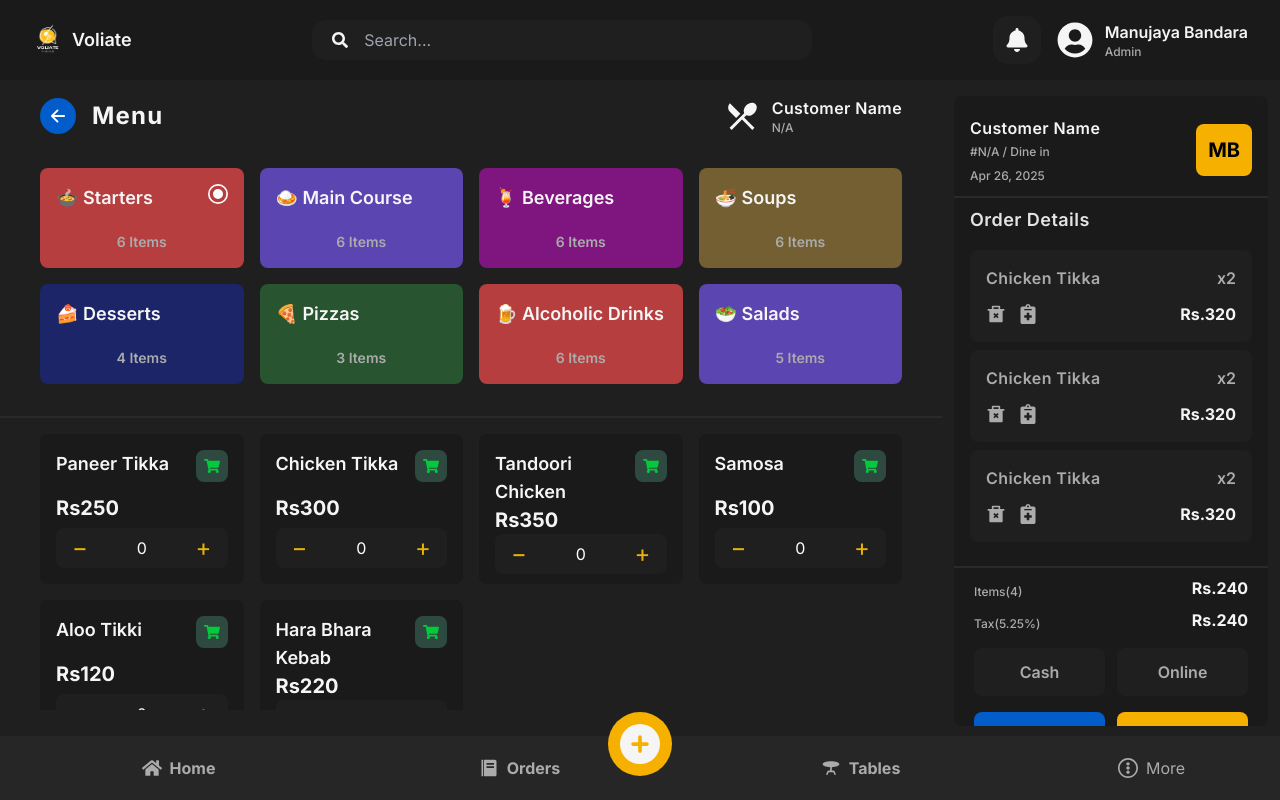
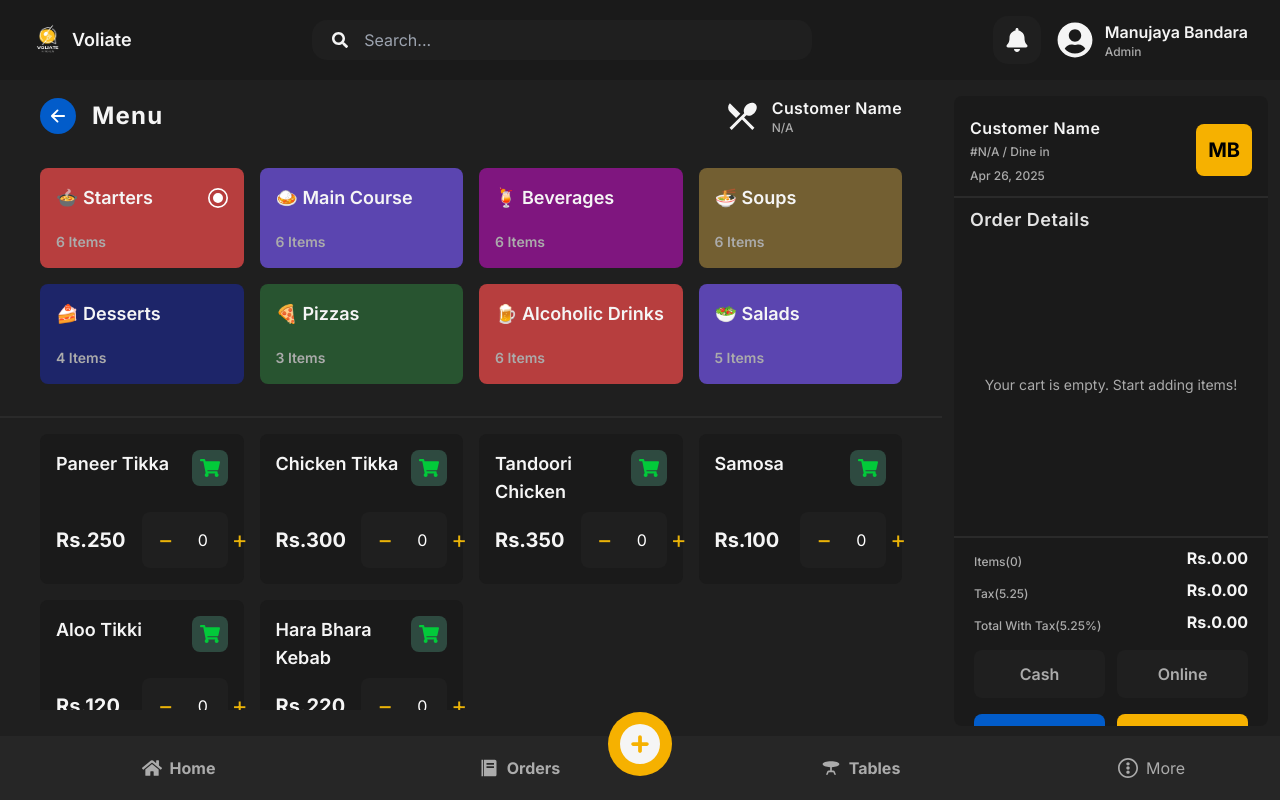
Before and after one commit to anushamanujaya/Restaurant_POS_System, a React (Vite) app in the folder pos-frontend/: page /menu in a window 1280 px wide. Built offline with nearby package versions, Linux system fonts and the light colour scheme.

Commit message:
backend start

```diff
--- a/pos-frontend/src/components/menu/Bill.jsx
+++ b/pos-frontend/src/components/menu/Bill.jsx
@@ -1,16 +1,29 @@
-import React from 'react'
+import React from 'react';
+import { useSelector } from 'react-redux';
+import { getTotalPrice } from '../../redux/slices/cartSlice';
 
 const Bill = () => {
+
+    const cartData = useSelector(state => state.cart);
+    const total = useSelector(getTotalPrice);
+    const taxRate = 5.25;
+    const tax = (total * taxRate) / 100;
+    const totalPriceWithTax = total + tax;
   return (
     <>
         <div className='flex items-center justify-between px-5 mt-2'>
-            <p className='text-xs text-[#ababab] font-medium mt-2'>Items(4)</p>
-            <h1 className='text-[#f5f5f5] text-md font-bold'>Rs.240</h1>
+            <p className='text-xs text-[#ababab] font-medium mt-2'>Items({cartData.length})</p>
+            <h1 className='text-[#f5f5f5] text-md font-bold'>Rs.{total.toFixed(2)}</h1>
         </div>
 
         <div className='flex items-center justify-between px-5 mt-2'>
-            <p className='text-xs text-[#ababab] font-medium mt-2'>Tax(5.25%)</p>
-            <h1 className='text-[#f5f5f5] text-md font-bold'>Rs.240</h1>
+            <p className='text-xs text-[#ababab] font-medium mt-2'>Tax({taxRate})</p>
+            <h1 className='text-[#f5f5f5] text-md font-bold'>Rs.{tax.toFixed(2)}</h1>
+        </div>
+
+        <div className='flex items-center justify-between px-5 mt-2'>
+            <p className='text-xs text-[#ababab] font-medium mt-2'>Total With Tax(5.25%)</p>
+            <h1 className='text-[#f5f5f5] text-md font-bold'>Rs.{totalPriceWithTax.toFixed(2)}</h1>
         </div>
 
         <div className='flex items-center gap-3 px-5 mt-4'>
--- a/pos-frontend/src/components/menu/CartInfo.jsx
+++ b/pos-frontend/src/components/menu/CartInfo.jsx
@@ -1,65 +1,64 @@
-import React from 'react'
-import { RiDeleteBin2Fill } from 'react-icons/ri'
-import { FaNotesMedical } from 'react-icons/fa'
+import React, { useEffect, useRef } from "react";
+import { RiDeleteBin2Fill } from "react-icons/ri";
+import { FaNotesMedical } from "react-icons/fa6";
+import { useDispatch, useSelector } from "react-redux";
+import { removeItem } from "../../redux/slices/cartSlice";
 
 const CartInfo = () => {
+  const cartData = useSelector((state) => state.cart);
+  const scrolLRef = useRef();
+  const dispatch = useDispatch();
+
+  useEffect(() => {
+    if(scrolLRef.current){
+      scrolLRef.current.scrollTo({
+        top: scrolLRef.current.scrollHeight,
+        behavior: "smooth"
+      })
+    }
+  },[cartData]);
+
+  const handleRemove = (itemId) => {
+    dispatch(removeItem(itemId));
+  }
+
   return (
-    <div className='px-4 py-2'>
-            <h1 className='text-lg text-[#e4e4e4] font-semibold tracking-wide'>
-              Order Details
-            </h1>
-            <div className='mt-4 overflow-y-scroll scrollbar-hide h-auto'>
-              <div className='bg-[#1f1f1f] rounded-lg px-4 py-4 mb-2'>
-
-                <div className='flex items-center justify-between'>
-                  <h1 className='text-[#ababab] font-semibold tracking-wide text-md'>
-                  Chicken Tikka
+    <div className="px-4 py-2">
+      <h1 className="text-lg text-[#e4e4e4] font-semibold tracking-wide">
+        Order Details
+      </h1>
+      <div className="mt-4 overflow-y-scroll scrollbar-hide h-[270px]" ref={scrolLRef} >
+        {cartData.length === 0 ? (
+          <p className="text-[#ababab] text-sm flex justify-center items-center h-[270px]">Your cart is empty. Start adding items!</p>
+        ) : cartData.map((item) => {
+          return (
+            <div className="bg-[#1f1f1f] rounded-lg px-4 py-4 mb-2">
+              <div className="flex items-center justify-between">
+                <h1 className="text-[#ababab] font-semibold tracling-wide text-md">
+                  {item.name}
                 </h1>
-                <p className='text-[#ababab] font-semibold'>x2</p>
+                <p className="text-[#ababab] font-semibold">x{item.quantity}</p>
+              </div>
+              <div className="flex items-center justify-between mt-3">
+                <div className="flex items-center gap-3">
+                  <RiDeleteBin2Fill
+                    onClick={() => handleRemove(item.id)}
+                    className="text-[#ababab] cursor-pointer"
+                    size={20}
+                  />
+                  <FaNotesMedical
+                    className="text-[#ababab] cursor-pointer"
+                    size={20}
+                  />
                 </div>
-                <div className='flex items-center justify-between mt-3'>
-                  <div className='flex items-center gap-3'>
-                    <RiDeleteBin2Fill className='text-[#ababab] cursor-pointer' size={20} />
-                    <FaNotesMedical className='text-[#ababab] cursor-pointer' size={20}/>
-                  </div>
-                  <p className='text-[#f5f5f5] text-md font-bold'>Rs.320</p>
-                </div>
-              </div>
-              <div className='bg-[#1f1f1f] rounded-lg px-4 py-4 mb-2'>
-
-                <div className='flex items-center justify-between'>
-                  <h1 className='text-[#ababab] font-semibold tracking-wide text-md'>
-                  Chicken Tikka
-                </h1>
-                <p className='text-[#ababab] font-semibold'>x2</p>
-                </div>
-                <div className='flex items-center justify-between mt-3'>
-                  <div className='flex items-center gap-3'>
-                    <RiDeleteBin2Fill className='text-[#ababab] cursor-pointer' size={20} />
-                    <FaNotesMedical className='text-[#ababab] cursor-pointer' size={20}/>
-                  </div>
-                  <p className='text-[#f5f5f5] text-md font-bold'>Rs.320</p>
-                </div>
-              </div>
-              <div className='bg-[#1f1f1f] rounded-lg px-4 py-4 mb-2'>
-
-                <div className='flex items-center justify-between'>
-                  <h1 className='text-[#ababab] font-semibold tracking-wide text-md'>
-                  Chicken Tikka
-                </h1>
-                <p className='text-[#ababab] font-semibold'>x2</p>
-                </div>
-                <div className='flex items-center justify-between mt-3'>
-                  <div className='flex items-center gap-3'>
-                    <RiDeleteBin2Fill className='text-[#ababab] cursor-pointer' size={20} />
-                    <FaNotesMedical className='text-[#ababab] cursor-pointer' size={20}/>
-                  </div>
-                  <p className='text-[#f5f5f5] text-md font-bold'>Rs.320</p>
-                </div>
+                <p className="text-[#f5f5f5] text-md font-bold">{item.price}</p>
               </div>
             </div>
-          </div>
-  )
-}
+          );
+        })}
+      </div>
+    </div>
+  );
+};
 
-export default CartInfo
+export default CartInfo;
--- a/pos-frontend/src/components/menu/MenuContainer.jsx
+++ b/pos-frontend/src/components/menu/MenuContainer.jsx
@@ -1,84 +1,114 @@
-import React,{useState} from 'react'
-import { menus } from '../../constants'
-import { GrRadialSelected   } from 'react-icons/gr'
-import { FaShoppingCart } from 'react-icons/fa';
+import React, { useState } from "react";
+import { menus } from "../../constants";
+import { GrRadialSelected } from "react-icons/gr";
+import { FaShoppingCart } from "react-icons/fa";
+import { useDispatch } from "react-redux";
+import { addItems } from "../../redux/slices/cartSlice";
+
 
 const MenuContainer = () => {
   const [selected, setSelected] = useState(menus[0]);
   const [itemCount, setItemCount] = useState(0);
   const [itemId, setItemId] = useState();
+  const dispatch = useDispatch();
+
   const increment = (id) => {
-        setItemId(id)
-        if(itemCount >=4) return;
-        setItemCount((prev)=> prev+1);
+    setItemId(id);
+    if (itemCount >= 4) return;
+    setItemCount((prev) => prev + 1);
+  };
+
+  const decrement = (id) => {
+    setItemId(id);
+    if (itemCount <= 0) return;
+    setItemCount((prev) => prev - 1);
+  };
+
+  const handleAddToCart = (item) => {
+    if(itemCount === 0) return;
+
+    const {name, price} = item;
+    const newObj = { id: new Date(), name, pricePerQuantity: price, quantity: itemCount, price: price * itemCount };
+
+    dispatch(addItems(newObj));
+    setItemCount(0);
   }
-      const decrement = (id) => {
-        setItemId(id)
-        if(itemCount <=0) return;
-        setItemCount((prev)=> prev-1);
-      }
+
 
   return (
     <>
-        <div className='grid grid-cols-4 gap-4 px-10 py-4 w-[100%]'>
-        {
-            menus.map((menu) => {
-                return (
-                    <div key={menu.id} className='flex flex-col items-center justify-between p-4 rounded-lg h-[100px] cursor-pointer' style={{backgroundColor : menu.bgColor}}
-                    onClick={() => {
-                        setSelected(menu)
-                        setItemId(menu)
-                    }}
-                    >
-                        <div className='flex items-start justify-between w-full'>
-                            <h1 className='text-[#f5f5f5] text-lg font-semibold'>{menu.icon} {menu.name}</h1>
-                            {selected.id === menu.id && <GrRadialSelected className="text-white" size={20} />}
-                        </div>
-                        <p className='text-[#ababab] text-sm font-semibold'>{menu.items.length} Items</p>
-                    </div>
-                )
-            })
-        }
-
-        </div>
-
-        <hr className='border-[#2a2a2a] border-t-2 mt-4'/>
-
-        <div className='grid grid-cols-4 gap-4 px-10 py-4 w-[100%]'>
-        {
-            selected?.items.map((menu) => {
+      <div className="grid grid-cols-4 gap-4 px-10 py-4 w-[100%]">
+        {menus.map((menu) => {
           return (
             <div
               key={menu.id}
-                    className='flex flex-col items-start justify-between p-4 rounded-lg h-[150px] hover:bg-[#2a2a2a] bg-[#1a1a1a] '>
-                        <div className='flex items-start justify-between w-full'>
-                            <h1 className='text-[#f5f5f5] text-lg font-semibold'> {menu.name}
+              className="flex flex-col items-start justify-between p-4 rounded-lg h-[100px] cursor-pointer"
+              style={{ backgroundColor: menu.bgColor }}
+              onClick={() => {
+                setSelected(menu);
+                setItemId(0);
+                setItemCount(0);
+              }}
+            >
+              <div className="flex items-center justify-between w-full">
+                <h1 className="text-[#f5f5f5] text-lg font-semibold">
+                  {menu.icon} {menu.name}
                 </h1>
-                            <button className='bg-[#2e4a40] text-[#02ca3a] p-2 rounded-lg '><FaShoppingCart /></button>
+                {selected.id === menu.id && (
+                  <GrRadialSelected className="text-white" size={20} />
+                )}
+              </div>
+              <p className="text-[#ababab] text-sm font-semibold">
+                {menu.items.length} Items
+              </p>
+            </div>
+          );
+        })}
       </div>
 
-                        <div className='flex items-center justify-between w-full'>
+      <hr className="border-[#2a2a2a] border-t-2 mt-4" />
+
+      <div className="grid grid-cols-4 gap-4 px-10 py-4 w-[100%]">
+        {selected?.items.map((item) => {
+          return (
+            <div
+              key={item.id}
+              className="flex flex-col items-start justify-between p-4 rounded-lg h-[150px] cursor-pointer hover:bg-[#2a2a2a] bg-[#1a1a1a]"
+            >
+              <div className="flex items-start justify-between w-full">
+                <h1 className="text-[#f5f5f5] text-lg font-semibold">
+                  {item.name}
+                </h1>
+                <button onClick={() => handleAddToCart(item)} className="bg-[#2e4a40] text-[#02ca3a] p-2 rounded-lg"><FaShoppingCart size={20} /></button>
               </div>
-                            <p className='text-[#f5f5f5] text-xl font-bold'>Rs{menu.price}</p>
+              <div className="flex items-center justify-between w-full">
+                <p className="text-[#f5f5f5] text-xl font-bold">
+                  Rs.{item.price}
+                </p>
+                <div className="flex items-center justify-between bg-[#1f1f1f] px-4 py-3 rounded-lg gap-6 w-[50%]">
+                  <button
+                    onClick={() => decrement(item.id)}
+                    className="text-yellow-500 text-2xl"
+                  >
+                    &minus;
+                  </button>
+                  <span className="text-white">
+                    {itemId == item.id ? itemCount : "0"}
+                  </span>
+                  <button
+                    onClick={() => increment(item.id)}
+                    className="text-yellow-500 text-2xl"
+                  >
+                    &#43;
+                  </button>
+                </div>
+              </div>
+            </div>
+          );
+        })}
+      </div>
+    </>
+  );
+};
 
-                            <div className='flex items-center justify-between bg-[#1f1f1f] px-4 py-1 rounded-lg z-20 w-full'>
-                                <button
-                                onClick={()=> decrement(menu.id)} className='text-yellow-500 text-2xl'>&minus;</button>
-                                <span className='text-white'>{menu.id === itemId ? itemCount: "0"}</span>
-                                <button onClick={()=> increment(menu.id)} className='text-yellow-500 text-2xl'>&#43;</button>
-                            </div>
-
-                    </div>
-                )
-            })
-        }
-
-    </div>
-
-    </>
-
-
-  )
-}
-
-export default MenuContainer
+export default MenuContainer;
--- /dev/null
+++ b/pos-frontend/src/redux/slices/cartSlice.js
@@ -0,0 +1,20 @@
+import { createSlice } from '@reduxjs/toolkit'
+
+const initialState = [];
+
+const cartSlice = createSlice ({
+    name : "cart",
+    initialState,
+    reducers : {
+        addItems : (state, action) => {
+            state.push(action.payload);
+        },
+        removeItem : (state, action) => {
+            return state.filter(item => item.id != action.payload);
+        }
+    }
+})
+
+export const getTotalPrice = (state) => state.cart.reduce((total,item) => total + item.price, 0);
+export const { addItems, removeItem } = cartSlice.actions;
+export default cartSlice.reducer;
--- a/pos-frontend/src/redux/store.js
+++ b/pos-frontend/src/redux/store.js
@@ -1,9 +1,11 @@
 import { configureStore } from "@reduxjs/toolkit";
 import customerSlice from "./slices/customerSlice"
+import cartSlice from "./slices/cartSlice.js"
 
 const store = configureStore({
     reducer: {
-        customer : customerSlice
+        customer : customerSlice,
+        cart : cartSlice
     },
 
     devTools: import.meta.env.NODE_ENV !== "production",
```
Also changed, not shown: 2 other files (tests, documents, lock files or other folders). Lines whose indentation alone changed are shown as unchanged.
